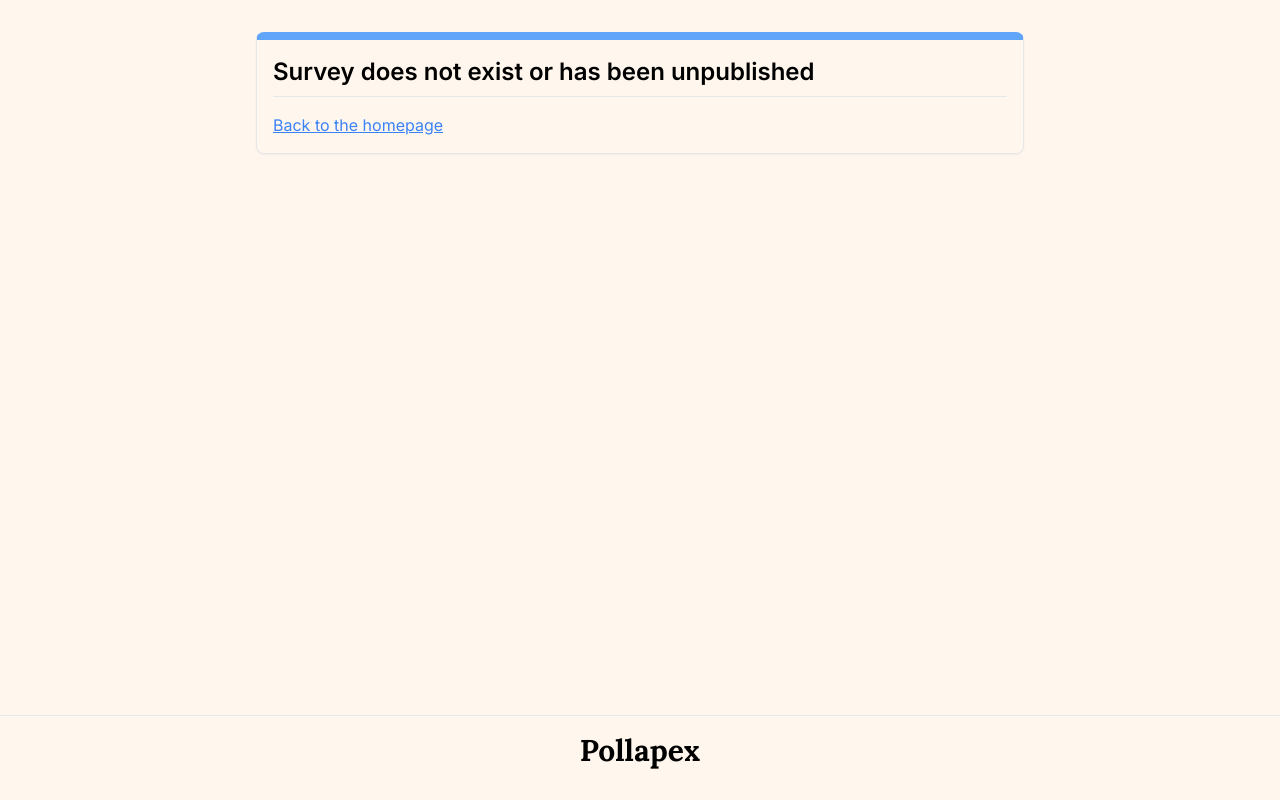
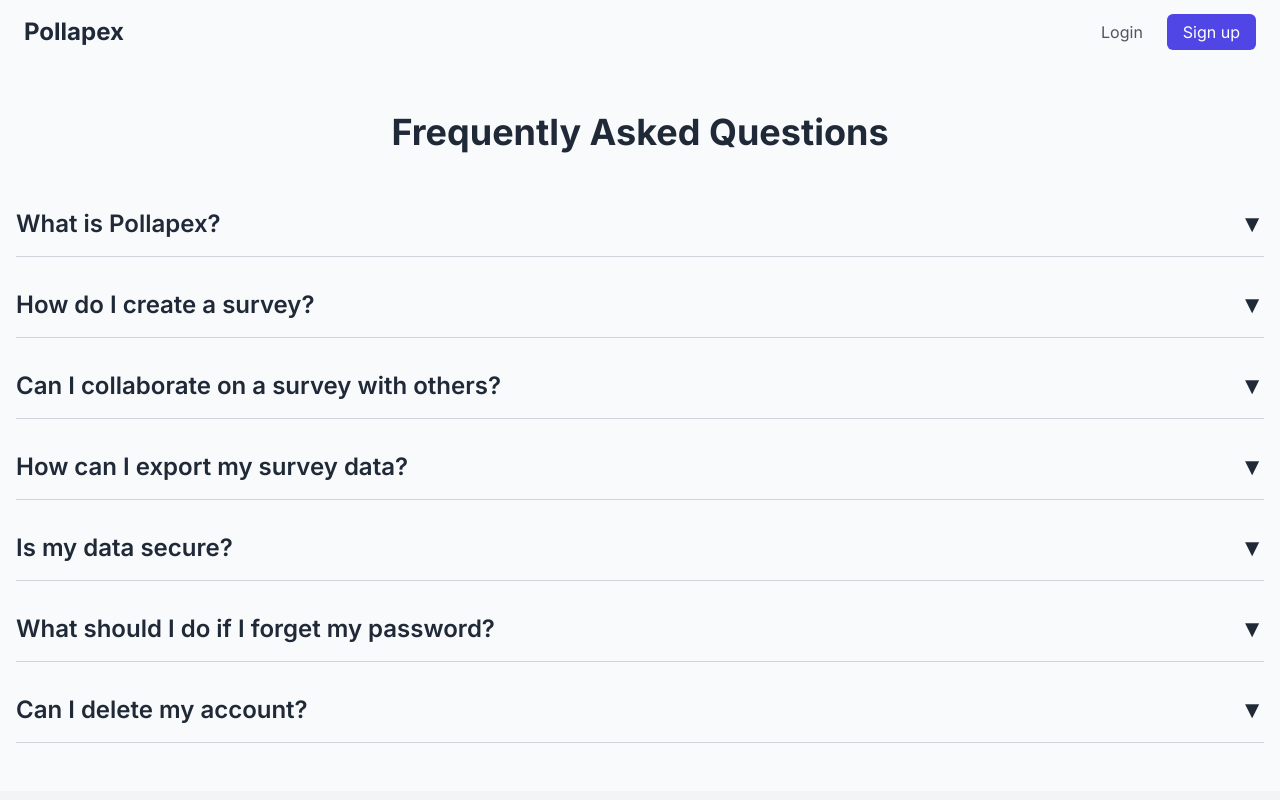
Before and after one commit to mehdiaitouchrif/Pollapex, a Next.js app in the folder client/: page /faq in a window 1280 px wide. Shown: the top 800 px of the page. Built offline with nearby package versions, Linux system fonts and the light colour scheme; no server answers.

Commit message:
create FAQ page

```diff
--- /dev/null
+++ b/client/app/(info)/faq/page.js
@@ -0,0 +1,91 @@
+"use client";
+import { useState } from "react";
+import Header from "@/components/header";
+import Footer from "@/components/footer";
+
+const FAQ = () => {
+  const [openIndex, setOpenIndex] = useState(null);
+
+  const faqs = [
+    {
+      question: "What is Pollapex?",
+      answer:
+        "Pollapex is an online survey tool where users can create, share, and collect responses for surveys. You can sign up using email, Google, or GitHub, and export your survey results in CSV or Excel format.",
+    },
+    {
+      question: "How do I create a survey?",
+      answer:
+        "Once you're logged in, click on the 'Create Survey' button in your dashboard. You can add multiple questions, share the survey link with others, and start collecting responses right away.",
+    },
+    {
+      question: "Can I collaborate on a survey with others?",
+      answer:
+        "Yes! You can invite collaborators to your surveys via email. They’ll receive an invitation to join and can help you edit the survey and view the results.",
+    },
+    {
+      question: "How can I export my survey data?",
+      answer:
+        "After collecting responses, you can export your survey results as a CSV or Excel file from your survey dashboard. Just click on the 'Export' button to download the file.",
+    },
+    {
+      question: "Is my data secure?",
+      answer:
+        "We take your privacy and security seriously. While no system is 100% secure, we implement industry-standard measures to protect your data. You can also manage your account settings and delete your data anytime.",
+    },
+    {
+      question: "What should I do if I forget my password?",
+      answer:
+        "If you forget your password, click on the 'Forgot Password' link on the login page. You'll receive an email with instructions on how to reset your password.",
+    },
+    {
+      question: "Can I delete my account?",
+      answer:
+        "Yes, you can delete your account at any time by going to the account settings. Be aware that deleting your account will remove all of your surveys and data permanently.",
+    },
+  ];
+
+  const toggleAccordion = (index) => {
+    setOpenIndex(openIndex === index ? null : index);
+  };
+
+  return (
+    <div className="min-h-screen flex flex-col bg-gray-50">
+      <Header />
+      <main className="flex-grow container mx-auto px-4 py-12">
+        <h1 className="text-4xl font-bold text-gray-800 mb-10 text-center">
+          Frequently Asked Questions
+        </h1>
+        <div className="space-y-4">
+          {faqs.map((faq, index) => (
+            <div
+              key={index}
+              className="border-b border-gray-300 cursor-pointer"
+              onClick={() => toggleAccordion(index)}
+            >
+              <h2 className="text-2xl font-semibold text-gray-800 py-4 flex justify-between items-center">
+                {faq.question}
+                <span
+                  className={`transform transition-transform ${
+                    openIndex === index ? "rotate-180" : ""
+                  }`}
+                >
+                  ▼
+                </span>
+              </h2>
+              <div
+                className={`transition-[max-height] duration-500 ease-in-out overflow-hidden ${
+                  openIndex === index ? "max-h-40" : "max-h-0"
+                }`}
+              >
+                <p className="text-gray-600 py-2">{faq.answer}</p>
+              </div>
+            </div>
+          ))}
+        </div>
+      </main>
+      <Footer />
+    </div>
+  );
+};
+
+export default FAQ;
```
